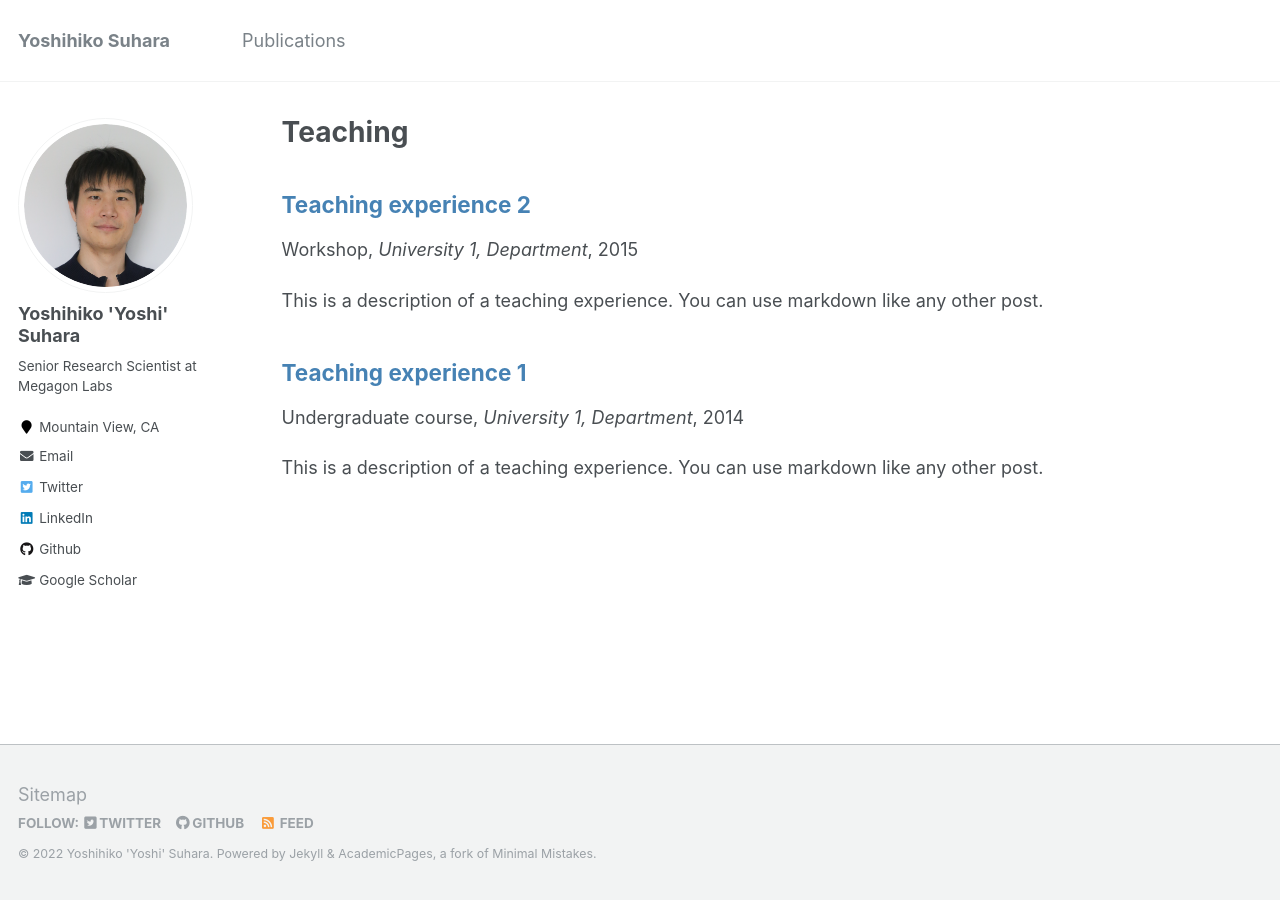
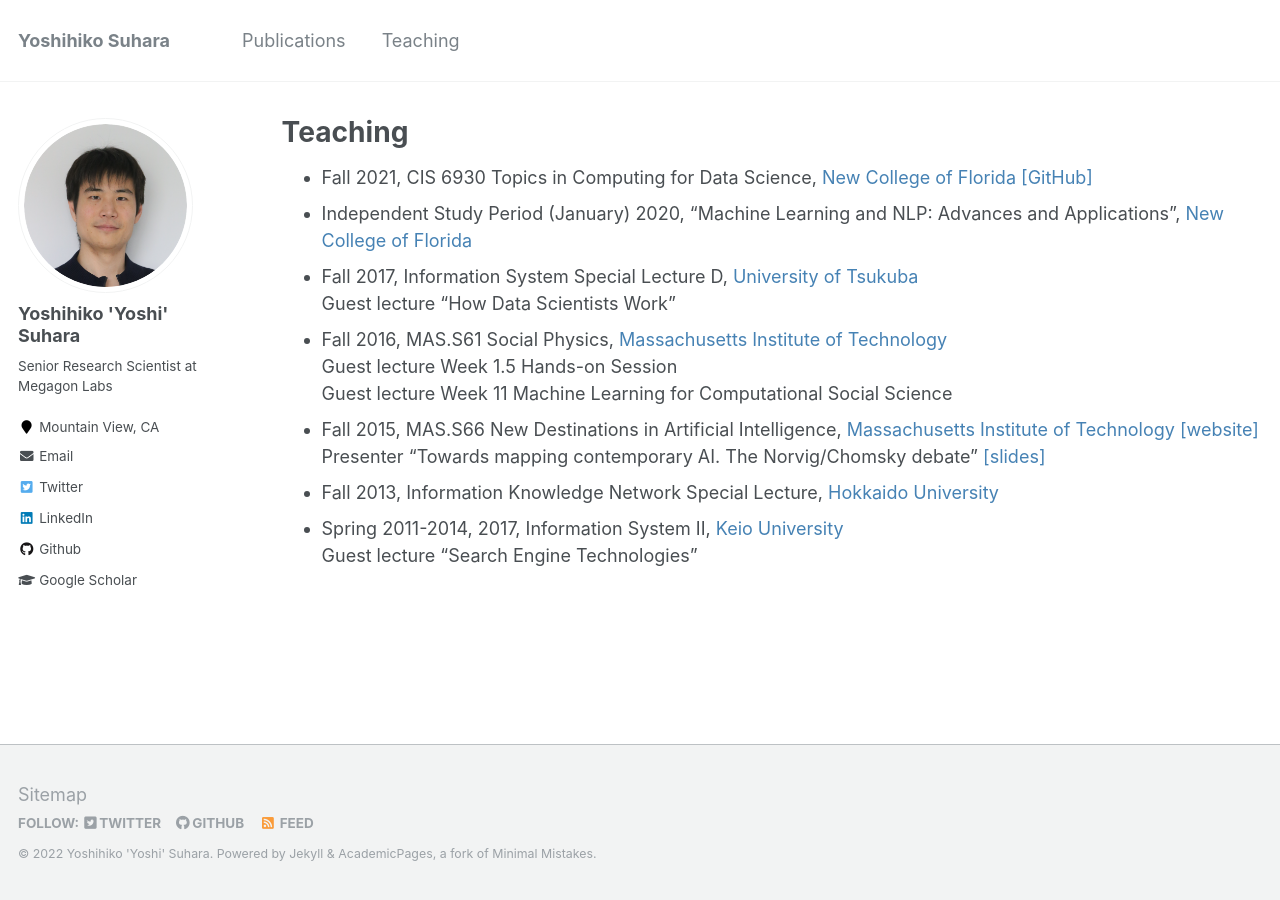
Before and after one commit to suhara/suhara.github.io, a Jekyll site: the page built from _pages/teaching.md, in a window 1280 px wide. Built offline with Jekyll 4.4.1, drawn with Linux system fonts in a browser that asks for light colours.

Commit message:
Add teaching page

```diff
--- a/_data/navigation.yml
+++ b/_data/navigation.yml
@@ -7,8 +7,8 @@ main:
 #  - title: "Talks"
 #    url: /talks/
 #
-#  - title: "Teaching"
-#    url: /teaching/
+  - title: "Teaching"
+    url: /teaching/
 #
 #  - title: "Portfolio"
 #    url: /portfolio/
--- a/_pages/teaching.html
+++ /dev/null
@@ -1,12 +0,0 @@
----
-layout: archive
-title: "Teaching"
-permalink: /teaching/
-author_profile: true
----
-
-{% include base_path %}
-
-{% for post in site.teaching reversed %}
-  {% include archive-single.html %}
-{% endfor %}
--- /dev/null
+++ b/_pages/teaching.md
@@ -0,0 +1,22 @@
+---
+layout: archive
+title: "Teaching"
+permalink: /teaching/
+author_profile: true
+---
+
+{% include base_path %}
+
+- Fall 2021, CIS 6930 Topics in Computing for Data Science, [New College of Florida](https://www.ncf.edu/)
+[[GitHub]](https://github.com/suhara/cis6930-fall2021)
+- Independent Study Period (January) 2020, "Machine Learning and NLP: Advances and Applications", [New College of Florida](https://www.ncf.edu/)
+- Fall 2017, Information System Special Lecture D, [University of Tsukuba](https://www.tsukuba.ac.jp/en/)
+Guest lecture “How Data Scientists Work”
+- Fall 2016, MAS.S61 Social Physics, [Massachusetts Institute of Technology](https://www.mit.edu/)
+Guest lecture Week 1.5 Hands-on Session
+Guest lecture Week 11 Machine Learning for Computational Social Science
+- Fall 2015, MAS.S66 New Destinations in Artificial Intelligence, [Massachusetts Institute of Technology](https://www.mit.edu/) [[website]](https://courses.media.mit.edu/2016spring/mass63/fall-2015/)
+Presenter "Towards mapping contemporary AI. The Norvig/Chomsky debate" [[slides]](https://courses.media.mit.edu/2016spring/mass63/fall-2015/)
+- Fall 2013, Information Knowledge Network Special Lecture, [Hokkaido University](https://www.global.hokudai.ac.jp/)
+- Spring 2011-2014, 2017, Information System II, [Keio University](https://www.keio.ac.jp/en/)
+Guest lecture "Search Engine Technologies"
```
Also changed, not shown: _pages/about.md (+1 -0 lines), _pages/publications.md (+0 -11 lines).
